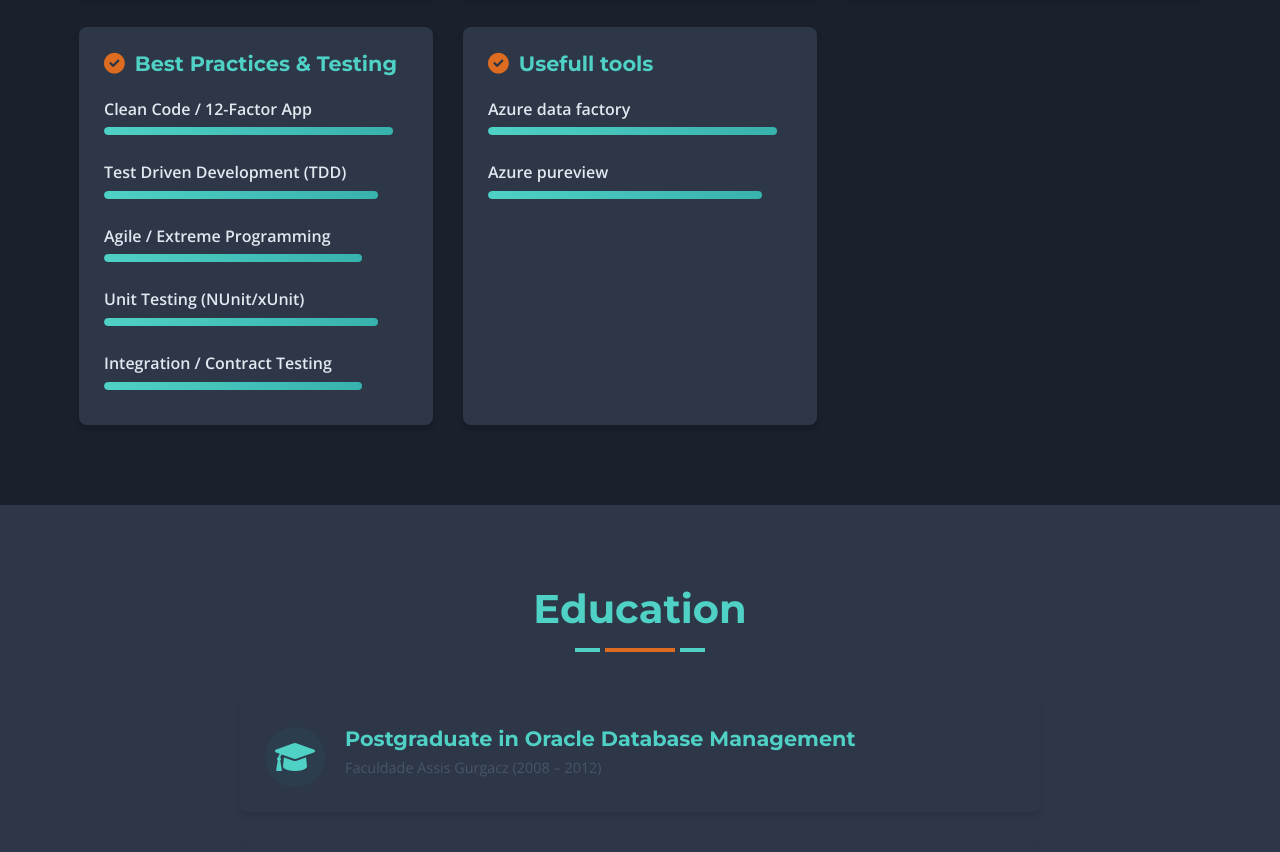
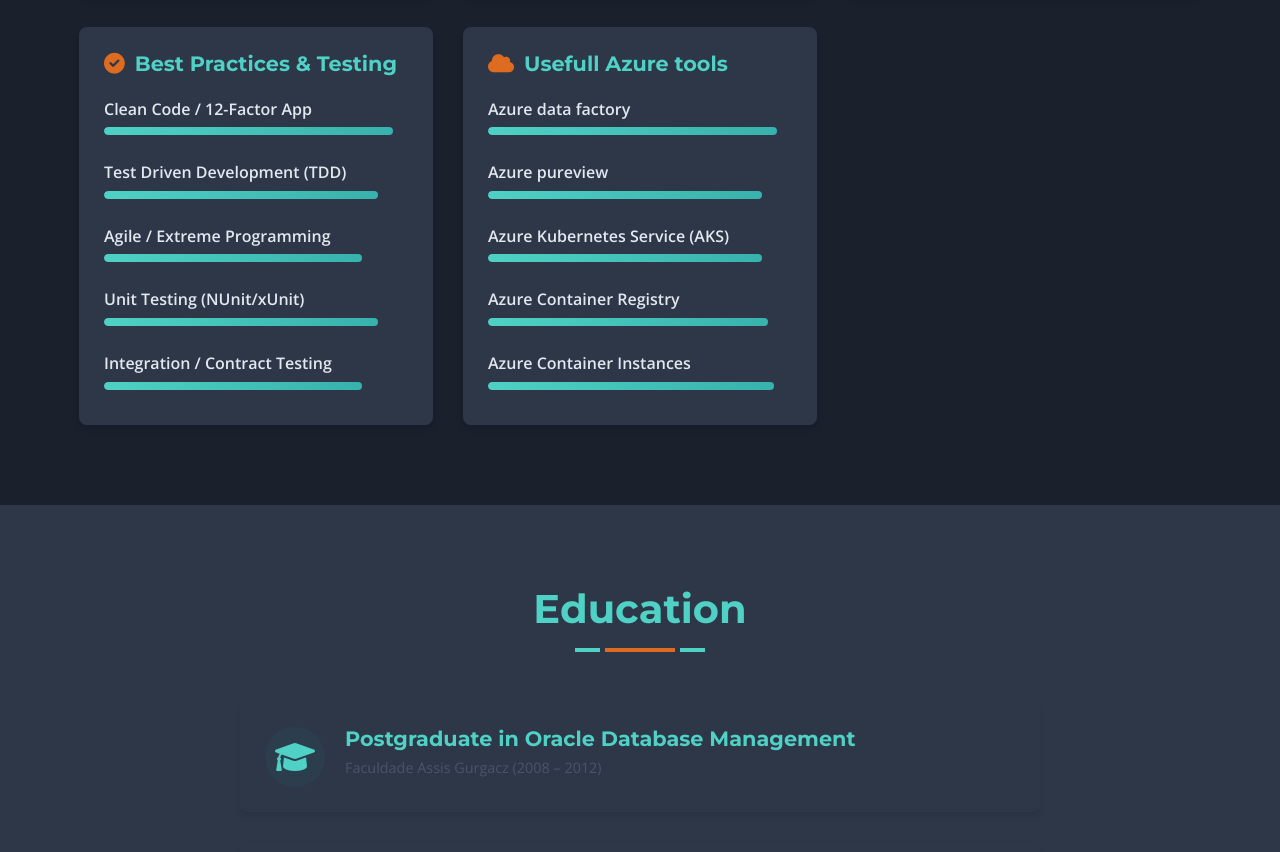
Before and after one commit to DouglasSantoss/douglassantoss.github.io, a plain HTML site: page index.html in a window 1280 px wide. Shown: the part 5614-6466 px from the top of the page. Drawn offline with nearby package versions, Linux system fonts and the light colour scheme.

Commit message:
add more skills

```diff
--- a/index.html
+++ b/index.html
@@ -416,7 +416,7 @@
                 </div>
 
                 <div class="skill-category">
-                    <h3><i class="fas fa-check-circle"></i> Usefull tools</h3>
+                    <h3><i class="fas fa-cloud"></i> Usefull Azure tools</h3>
                     <div class="skill-items">
                         <div class="skill-item">
                             <div class="skill-name">Azure data factory</div>
@@ -428,6 +428,24 @@
                             <div class="skill-name">Azure pureview</div>
                             <div class="skill-bar">
                                 <div class="skill-level" style="width: 90%"></div>
+                            </div>
+                        </div>
+                        <div class="skill-item">
+                            <div class="skill-name">Azure Kubernetes Service (AKS)</div>
+                            <div class="skill-bar">
+                                <div class="skill-level" style="width: 90%"></div>
+                            </div>
+                        </div>
+                        <div class="skill-item">
+                            <div class="skill-name">Azure Container Registry</div>
+                            <div class="skill-bar">
+                                <div class="skill-level" style="width: 92%"></div>
+                            </div>
+                        </div>
+                        <div class="skill-item">
+                            <div class="skill-name">Azure Container Instances</div>
+                            <div class="skill-bar">
+                                <div class="skill-level" style="width: 94%"></div>
                             </div>
                         </div>
                     </div>
```
